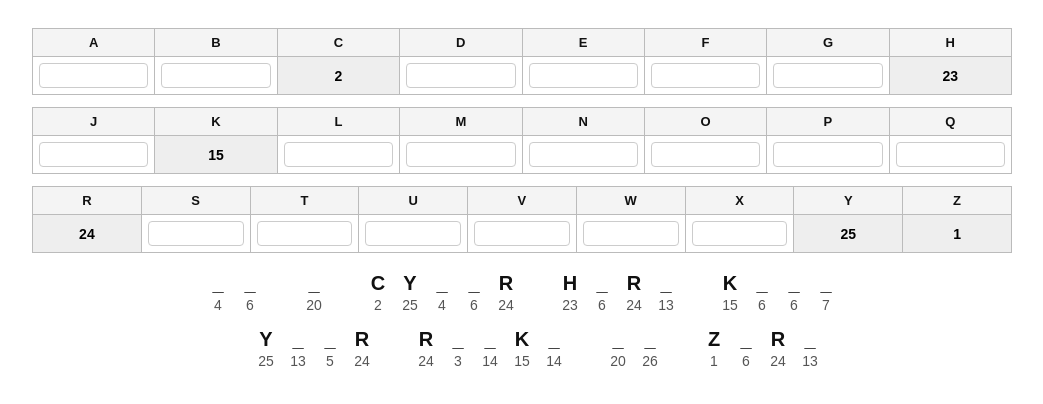
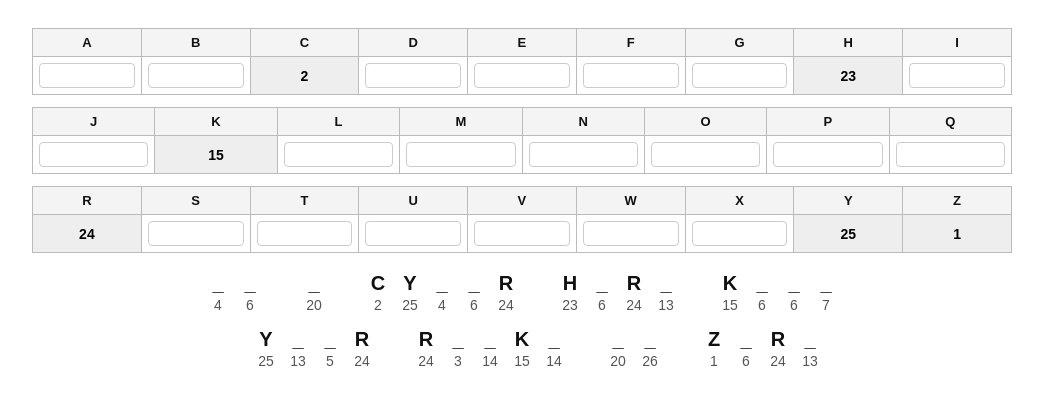
Before and after one commit to niloofar-mansoor/DecodeMessage, a plain HTML site: page index.html in a window 1280 px wide. Shown: the whole page, without its empty margins (118-1161 px from the left). Drawn offline with Linux system fonts and the light colour scheme.

Commit message:
Update index.html - add back I

```diff
--- a/index.html
+++ b/index.html
@@ -102,7 +102,7 @@ const alphabet = "ABCDEFGHIJKLMNOPQRSTUVWXYZ".split("");
 const bottomSequence = [4,6,null,20,null,2,25,4,6,24,null,23,6,24,13,null,15,6,6,7,null,25,13,5,24,null,24,3,14,15,14,null,20,26,null,1,6,24,13];
 
 /* ===== Build top tables as 3 parts  ===== */
-const leftLetters = alphabet.slice(0,8);   // A - I
+const leftLetters = alphabet.slice(0,9);   // A - I
 const midLetters = alphabet.slice(9,17);   // J - R
 const rightLetters = alphabet.slice(17);    // S - Z
 
```
